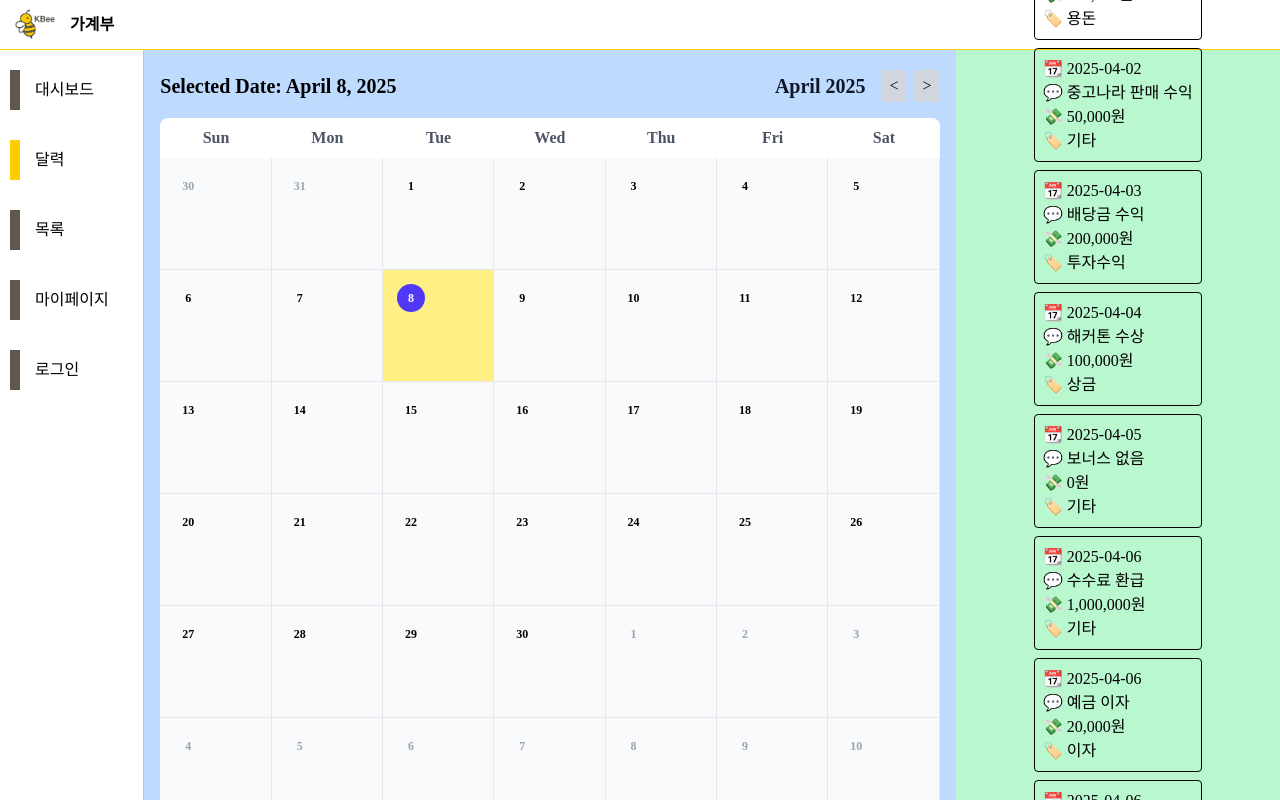
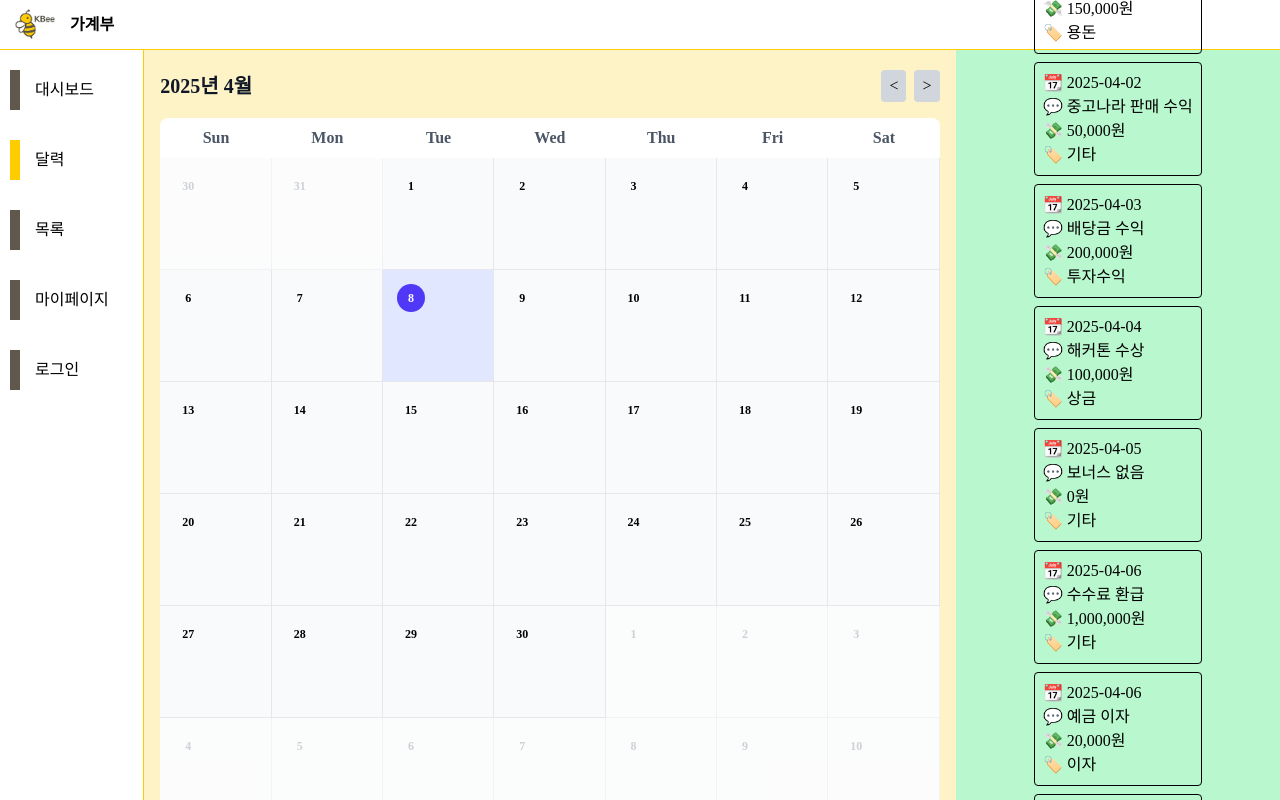
Before and after one commit to khyej/KBee, a Vue app in the folder kbee-vue/: page /calender in a window 1280 px wide. Shown: the top 800 px of the page. Built offline with nearby package versions, Linux system fonts and the light colour scheme; no server answers; data requests are answered from the project's data file; a web font is replaced by a local one.

Commit message:
캘린더 css 변경

```diff
--- a/kbee-vue/src/components/Calendar.vue
+++ b/kbee-vue/src/components/Calendar.vue
@@ -1,30 +1,14 @@
 <template>
   <div class="h-screen flex">
-    <!-- <div
-      class="flex flex-col items-center justify-center bg-blue-200 p-4"
-      :class="showSecondScreen ? 'w-5/7' : 'w-full'"
-      style="height: 100vh"
-    > -->
     <div
-      class="flex flex-col items-center justify-center bg-blue-200 p-4 w-5/7"
+      class="flex flex-col items-center justify-center bg-amber-100 p-4 w-5/7"
       style="height: 100vh"
     >
       <div class="flex items-center justify-between mb-4 w-full">
+        <h5 class="text-xl leading-8 font-semibold text-gray-900 mr-4">
+          {{ currentYear }}년 {{ currentMonth }}
+        </h5>
         <div class="flex items-center">
-          <!-- <button
-            class="px-4 py-2 bg-blue-500 text-white rounded mr-4"
-            @click="showSecondScreen = !showSecondScreen"
-          >
-            {{ showSecondScreen ? 'Hide Details' : 'Show Details' }}
-          </button> -->
-          <h2 v-if="selectedDate" class="text-xl font-semibold">
-            Selected Date: {{ formattedSelectedDate }}
-          </h2>
-        </div>
-        <div class="flex items-center">
-          <h5 class="text-xl leading-8 font-semibold text-gray-900 mr-4">
-            {{ currentMonth }} {{ currentYear }}
-          </h5>
           <button
             @click="goToPreviousMonth"
             class="mr-2 px-2 py-1 bg-gray-300 rounded"
@@ -42,7 +26,7 @@
         </div>
       </div>
       <div
-        class="w-full max-w-screen mx-auto shadow-blue-950 rounded-lg bg-white"
+        class="w-full max-w-screen mx-auto shadow-blue-950 rounded-lg bg-white calendar-grid-container"
       >
         <div class="grid grid-cols-7 text-center font-semibold text-gray-600">
           <div v-for="day in daysOfWeek" :key="day" class="p-2">{{ day }}</div>
@@ -56,6 +40,7 @@
               'text-gray-400': date.outside,
               'bg-indigo-100': date.isToday,
               'bg-yellow-200': isSelected(date),
+              'outside-disabled': isOutsideDisabled(date),
             }"
             @click="selectDate(date)"
           >
@@ -71,12 +56,6 @@
     </div>
 
     <div v-if="showSecondScreen" class="w-2/7 h-screen">
-      <!-- <SecondScreen
-
-        :selectedDate="formattedSelectedDate"
-        @close="showSecondScreen = false"
-      /> -->
-
       <SecondScreen :selectedDate="formattedSelectedDate" />
     </div>
   </div>
@@ -88,30 +67,42 @@ import SecondScreen from './SecondScreen.vue';
 
 // Constants
 const daysOfWeek = ['Sun', 'Mon', 'Tue', 'Wed', 'Thu', 'Fri', 'Sat'];
+// const monthNames = [
+//   'January',
+//   'February',
+//   'March',
+//   'April',
+//   'May',
+//   'June',
+//   'July',
+//   'August',
+//   'September',
+//   'October',
+//   'November',
+//   'December',
+// ];
+
+// const daysOfWeek = ['일', '월', '화', '수', '목', '금', '토'];
 const monthNames = [
-  'January',
-  'February',
-  'March',
-  'April',
-  'May',
-  'June',
-  'July',
-  'August',
-  'September',
-  'October',
-  'November',
-  'December',
+  '1월',
+  '2월',
+  '3월',
+  '4월',
+  '5월',
+  '6월',
+  '7월',
+  '8월',
+  '9월',
+  '10월',
+  '11월',
+  '12월',
 ];
-
 // Reactive state
 const currentDate = ref(new Date());
-const selectedDate = ref({
-  day: new Date().getDate(),
-  id: `current-${new Date().getDate()}`,
-  outside: false,
-  isToday: true,
-});
-// const showSecondScreen = ref(false);
+const selectedDate = ref(null);
+const selectedDay = ref(null);
+const selectedMonth = ref(null);
+const selectedYear = ref(null);
 const showSecondScreen = ref(true);
 
 // Computed properties for date information
@@ -178,15 +169,14 @@ const calendarDays = computed(() => [
 
 // Computed property for formatted selected date
 const formattedSelectedDate = computed(() => {
-  if (selectedDate.value) {
-    const selectedYear = year.value;
-    const selectedMonth = selectedDate.value.outside
-      ? selectedDate.value.id.startsWith('prev')
-        ? month.value - 1
-        : month.value + 1
-      : month.value;
-    const selectedDay = selectedDate.value.day;
-    return `${monthNames[selectedMonth]} ${selectedDay}, ${selectedYear}`;
+  if (
+    selectedDay.value !== null &&
+    selectedMonth.value !== null &&
+    selectedYear.value !== null
+  ) {
+    return `${monthNames[selectedMonth.value]} ${selectedDay.value}, ${
+      selectedYear.value
+    }`;
   }
   return '';
 });
@@ -209,21 +199,70 @@ const goToNextMonth = () => {
 };
 
 const selectDate = (date) => {
-  if (!date.outside) {
-    if (selectedDate.value?.id === date.id) {
-      // selectedDate.value = null;
-      showSecondScreen.value = true;
+  if (date.outside) {
+    if (date.id.startsWith('prev')) {
+      goToPreviousMonth();
+      selectedDay.value = date.day;
+      selectedMonth.value = month.value - 1 < 0 ? 11 : month.value - 1;
+      selectedYear.value = month.value - 1 < 0 ? year.value - 1 : year.value;
     } else {
-      selectedDate.value = date;
-      showSecondScreen.value = true;
+      goToNextMonth();
+      selectedDay.value = date.day;
+      selectedMonth.value = month.value + 1 > 11 ? 0 : month.value + 1;
+      selectedYear.value = month.value + 1 > 11 ? year.value + 1 : year.value;
     }
-    if (date.outside) {
+  } else {
+    if (
+      selectedDay.value === date.day &&
+      selectedMonth.value === month.value &&
+      selectedYear.value === year.value
+    ) {
+      selectedDay.value = null;
+      selectedMonth.value = null;
+      selectedYear.value = null;
+    } else {
+      selectedDay.value = date.day;
+      selectedMonth.value = month.value;
+      selectedYear.value = year.value;
     }
   }
 };
 
 const isSelected = (date) => {
-  return selectedDate.value?.id === date.id;
+  if (
+    selectedDay.value === null ||
+    selectedMonth.value === null ||
+    selectedYear.value === null
+  ) {
+    return false;
+  }
+  if (date.outside) {
+    if (date.id.startsWith('prev')) {
+      return (
+        selectedDay.value === date.day &&
+        selectedMonth.value === (month.value - 1 < 0 ? 11 : month.value - 1) &&
+        selectedYear.value ===
+          (month.value - 1 < 0 ? year.value - 1 : year.value)
+      );
+    } else {
+      return (
+        selectedDay.value === date.day &&
+        selectedMonth.value === (month.value + 1 > 11 ? 0 : month.value + 1) &&
+        selectedYear.value ===
+          (month.value + 1 > 11 ? year.value + 1 : year.value)
+      );
+    }
+  } else {
+    return (
+      selectedDay.value === date.day &&
+      selectedMonth.value === month.value &&
+      selectedYear.value === year.value
+    );
+  }
+};
+
+const isOutsideDisabled = (date) => {
+  return date.outside;
 };
 </script>
 
@@ -231,4 +270,15 @@ const isSelected = (date) => {
 .text-gray-400 {
   color: #9ca3af;
 }
+
+.calendar-grid-container {
+  border-bottom-left-radius: 0.5rem; /* Adjust the radius as needed */
+  border-bottom-right-radius: 0.5rem; /* Adjust the radius as needed */
+  overflow: hidden;
+}
+
+.outside-disabled {
+  pointer-events: none;
+  opacity: 0.5;
+}
 </style>
```
